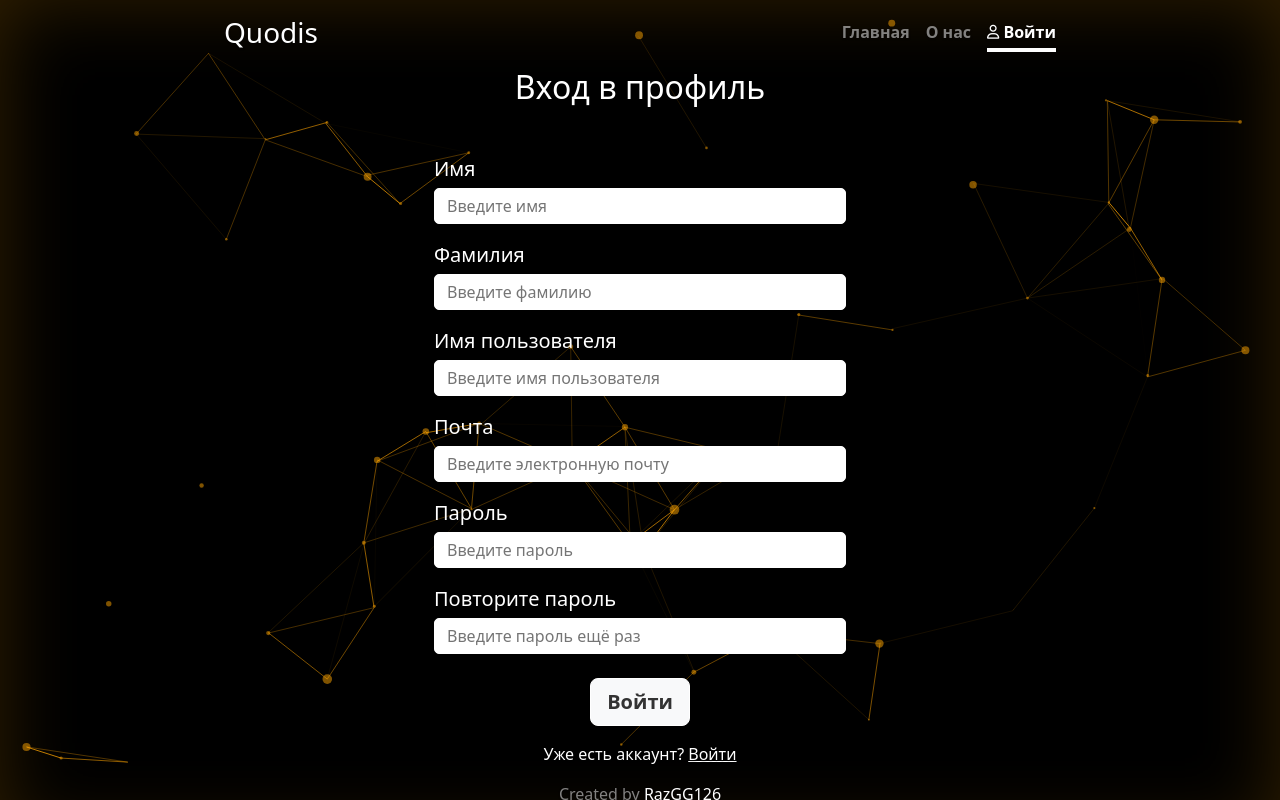
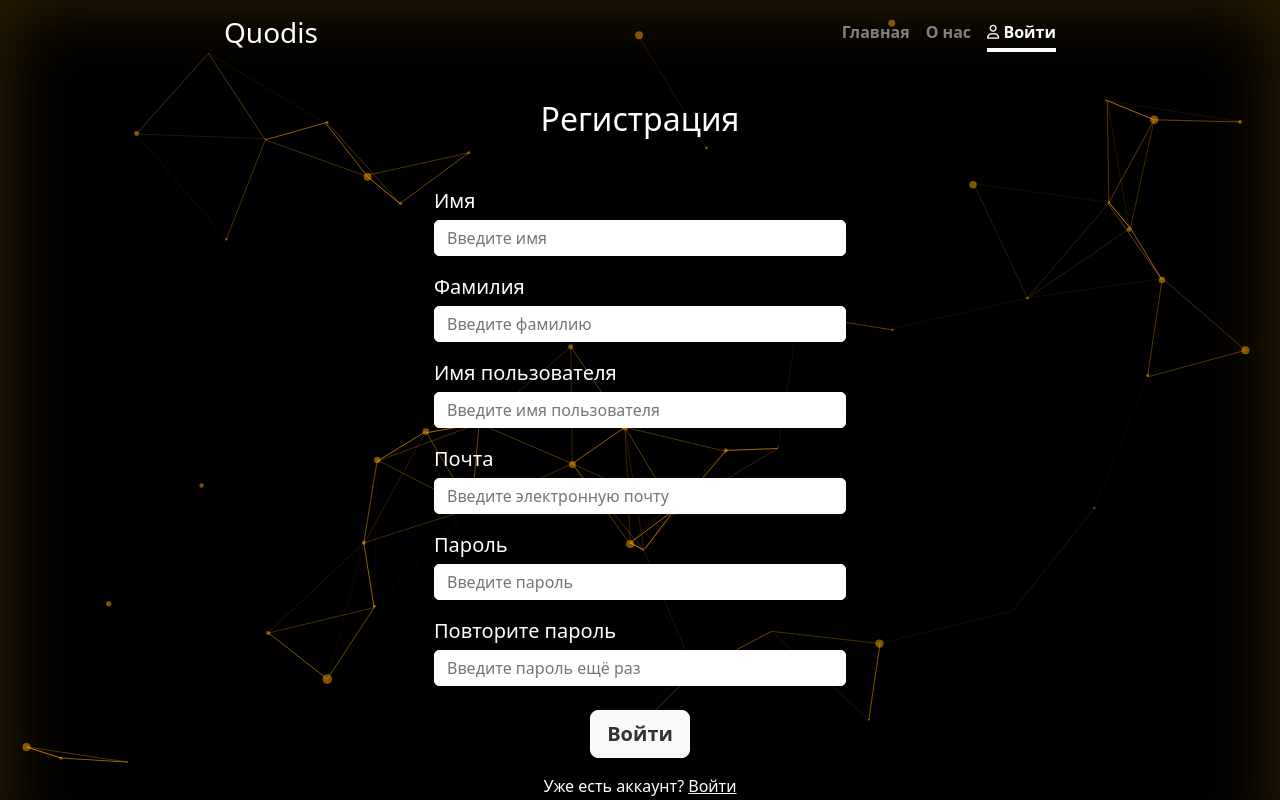
Before and after one commit to RazGG126/web, a Flask app: page /register in a window 1280 px wide. Run offline with Flask 3, Linux system fonts and the light colour scheme; some libraries are stand-ins or nearby versions.

Commit message:
Fixed h1 header in register.html

```diff
--- a/templates/register.html
+++ b/templates/register.html
@@ -9,7 +9,7 @@
 
 {% block content %}
 <form class="form-signin" action="" method="post">
-    <h1 class="h2 mb-5 mt-3 font-weight-normal">Вход в профиль</h1>
+    <h1 class="h2 mb-5 mt-5 font-weight-normal">Регистрация</h1>
     {{ form.hidden_tag() }}
     <div class="row justify-content-center"><label class="lb mb-1 col-12  col-sm-6 col-md-6 col-lg-6 col-xl-6">{{ form.name.label }}</label></div>
     <div class="row justify-content-center">
```
